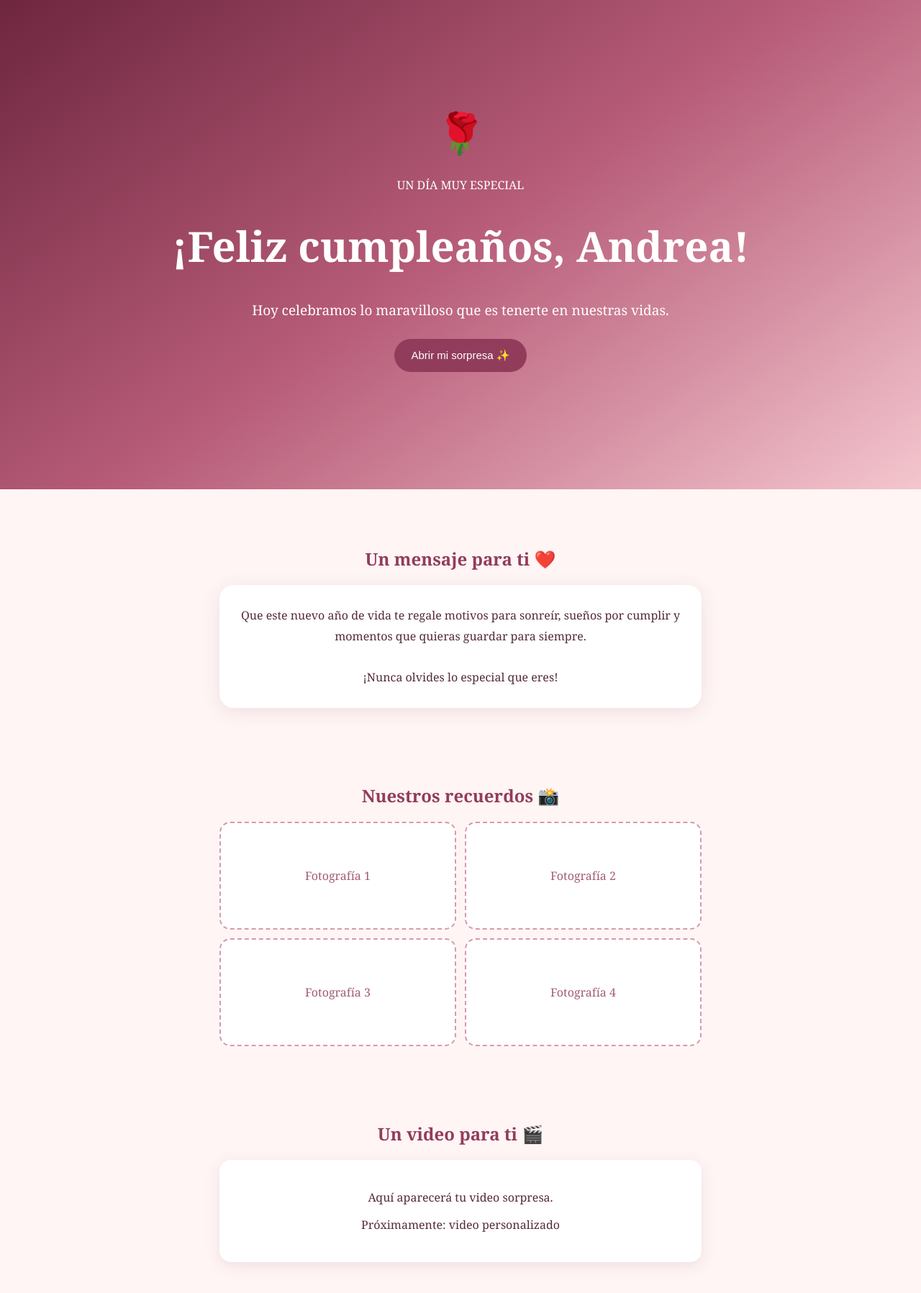
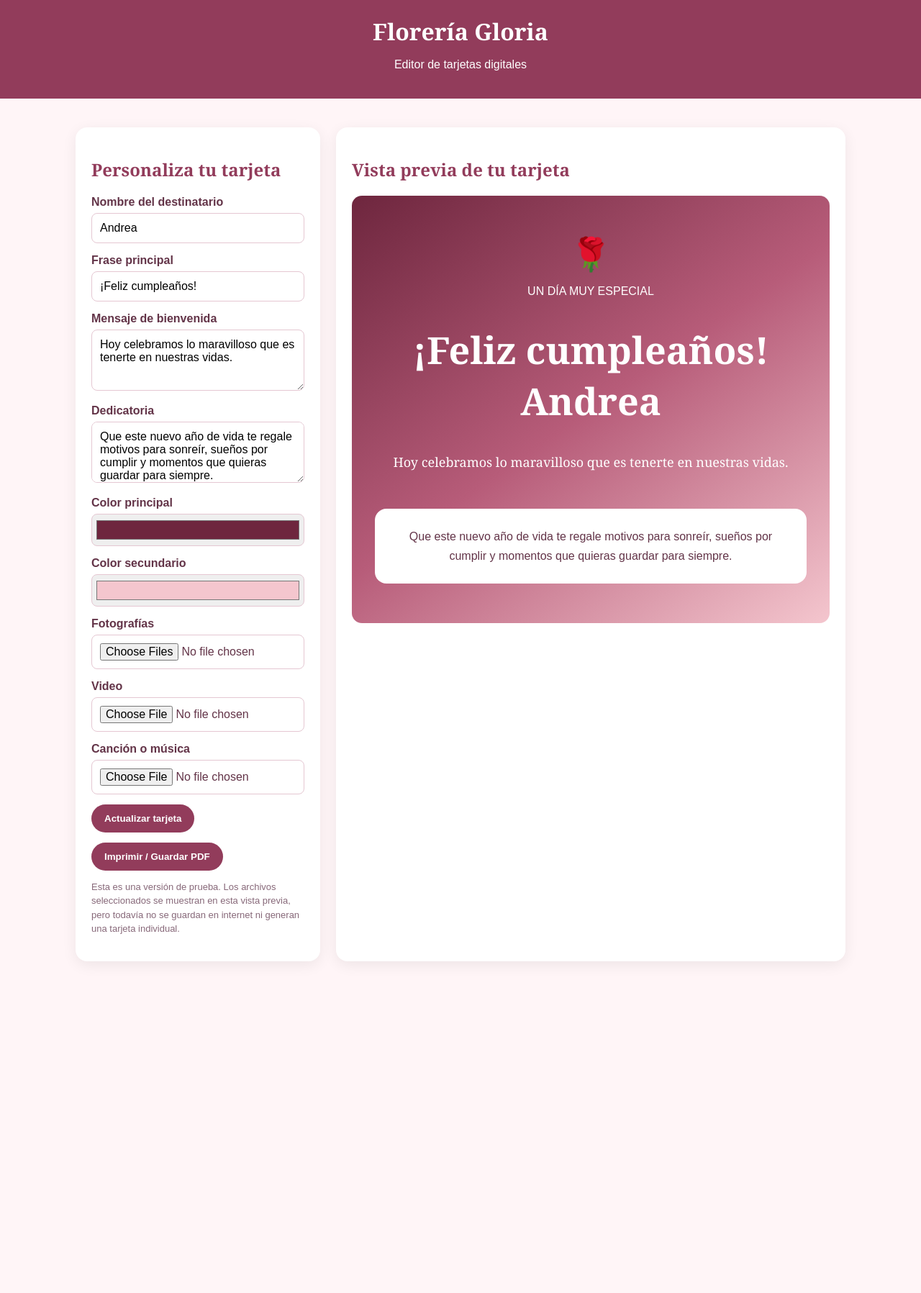
Before and after one commit to decoflor2000-blip/floreria-gloria-digital, a plain HTML site: page index.html in a window 1280 px wide. Shown: the top 1797 px of the page at 72% size. After the commit the page ends 1376 px from the top, so only its background shows below. Drawn offline with Linux system fonts and the light colour scheme.

Commit message:
Crear editor personalizable de tarjetas

```diff
--- a/index.html
+++ b/index.html
@@ -3,153 +3,137 @@
 <head>
 <meta charset="UTF-8">
 <meta name="viewport" content="width=device-width, initial-scale=1.0">
-<title>Un cumpleaños para recordar | Florería Gloria</title>
+<title>Editor de tarjetas | Florería Gloria</title>
 <style>
 *{box-sizing:border-box}
-body{
- margin:0;
- font-family:Georgia,serif;
- background:#fff5f5;
- color:#542b3b;
- text-align:center;
-}
-.hero{
- min-height:85vh;
- padding:65px 20px;
- display:flex;
- flex-direction:column;
- align-items:center;
- justify-content:center;
- background:linear-gradient(145deg,#6e263e,#b75c79,#f4c6ce);
- color:white;
-}
-.rose{font-size:55px;animation:float 3s infinite ease-in-out}
-h1{font-size:clamp(35px,8vw,58px);margin:18px 0}
-.subtitle{font-size:19px}
-.section{max-width:720px;margin:35px auto;padding:25px}
-h2{color:#923c5b}
-.message{
- background:white;padding:28px;border-radius:20px;
- box-shadow:0 5px 25px #8b526022;line-height:1.8;
-}
-.gallery{display:grid;grid-template-columns:1fr 1fr;gap:12px}
-.photo{
- min-height:150px;border:2px dashed #d69aab;
- border-radius:15px;background:#fff;
- display:flex;align-items:center;justify-content:center;
- padding:15px;color:#a35b74;
-}
-.media{
- background:white;border-radius:16px;padding:25px;
- margin:15px 0;box-shadow:0 5px 20px #8b526022;
-}
-button{
- border:0;border-radius:30px;padding:14px 23px;
- margin:8px;background:#923c5b;color:white;
- font-size:15px;cursor:pointer;
-}
-button:hover{opacity:.85}
-.share{background:#247b56}
-footer{padding:35px;background:#542b3b;color:white}
-footer strong{color:#f5c9a2}
-@keyframes float{
- 50%{transform:translateY(-12px) rotate(5deg)}
-}
-.confetti{
- position:fixed;top:-20px;pointer-events:none;
- animation:fall 4s linear forwards;z-index:10;
-}
-@keyframes fall{to{transform:translateY(110vh) rotate(720deg);opacity:0}}
+body{margin:0;font-family:Arial,sans-serif;background:#fff5f7;color:#633448}
+header{background:#923c5b;color:white;padding:22px;text-align:center}
+header h1{margin:0;font-family:Georgia,serif}
+main{max-width:1100px;margin:25px auto;padding:15px;display:grid;grid-template-columns:340px 1fr;gap:22px}
+.panel,.preview{background:white;border-radius:16px;padding:22px;box-shadow:0 5px 20px #00000012}
+h2{font-family:Georgia,serif;color:#923c5b}
+label{display:block;font-weight:bold;margin:15px 0 6px}
+input,textarea,select{width:100%;padding:11px;border:1px solid #e5c7d2;border-radius:8px;font:inherit}
+textarea{min-height:85px;resize:vertical}
+input[type=color]{height:45px;padding:4px}
+button{border:0;border-radius:25px;padding:12px 18px;background:#923c5b;color:white;cursor:pointer;margin-top:14px;font-weight:bold}
+button:hover{opacity:.88}
+#tarjeta{min-height:500px;border-radius:14px;padding:55px 25px;text-align:center;color:white;background:linear-gradient(145deg,#6e263e,#b75c79,#f4c6ce);display:flex;flex-direction:column;align-items:center;justify-content:center}
+#tarjeta h1{font: bold clamp(30px,5vw,52px) Georgia,serif;margin:20px 0}
+#tarjeta .sub{font:18px Georgia,serif}
+#tarjeta .dedicatoria{background:white;color:#633448;border-radius:16px;padding:25px;margin-top:35px;max-width:600px;line-height:1.7}
+#tarjeta img{max-width:100%;max-height:300px;object-fit:contain;border-radius:12px;margin-top:18px}
+#tarjeta video{max-width:100%;margin-top:18px;border-radius:12px}
+#tarjeta audio{max-width:100%;margin-top:18px}
+#tarjeta .flor{font-size:45px}
+.nota{font-size:13px;color:#876879;line-height:1.5}
+@media(max-width:750px){main{grid-template-columns:1fr;margin:10px}.preview{padding:12px}#tarjeta{min-height:430px;padding:35px 15px}}
 </style>
 </head>
 <body>
-
-<header class="hero">
- <div class="rose">🌹</div>
- <p>UN DÍA MUY ESPECIAL</p>
- <h1>¡Feliz cumpleaños, Andrea!</h1>
- <p class="subtitle">Hoy celebramos lo maravilloso que es tenerte en nuestras vidas.</p>
- <button onclick="celebrar()">Abrir mi sorpresa ✨</button>
+<header>
+<h1>Florería Gloria</h1>
+<p>Editor de tarjetas digitales</p>
 </header>
 
-<section class="section">
- <h2>Un mensaje para ti ❤️</h2>
- <div class="message">
-  Que este nuevo año de vida te regale motivos para sonreír,
-  sueños por cumplir y momentos que quieras guardar para siempre.
-  <br><br>
-  ¡Nunca olvides lo especial que eres!
- </div>
+<main>
+<section class="panel">
+<h2>Personaliza tu tarjeta</h2>
+
+<label>Nombre del destinatario</label>
+<input id="nombre" value="Andrea" placeholder="Escribe un nombre">
+
+<label>Frase principal</label>
+<input id="frase" value="¡Feliz cumpleaños!" placeholder="Ej. ¡Feliz cumpleaños!">
+
+<label>Mensaje de bienvenida</label>
+<textarea id="saludo">Hoy celebramos lo maravilloso que es tenerte en nuestras vidas.</textarea>
+
+<label>Dedicatoria</label>
+<textarea id="dedicatoria">Que este nuevo año de vida te regale motivos para sonreír, sueños por cumplir y momentos que quieras guardar para siempre.</textarea>
+
+<label>Color principal</label>
+<input type="color" id="color1" value="#6e263e">
+
+<label>Color secundario</label>
+<input type="color" id="color2" value="#f4c6ce">
+
+<label>Fotografías</label>
+<input type="file" id="fotos" accept="image/*" multiple>
+
+<label>Video</label>
+<input type="file" id="video" accept="video/*">
+
+<label>Canción o música</label>
+<input type="file" id="musica" accept="audio/*">
+
+<button onclick="actualizar()">Actualizar tarjeta</button>
+<button onclick="window.print()">Imprimir / Guardar PDF</button>
+<p class="nota">Esta es una versión de prueba. Los archivos seleccionados se muestran en esta vista previa, pero todavía no se guardan en internet ni generan una tarjeta individual.</p>
 </section>
 
-<section class="section">
- <h2>Nuestros recuerdos 📸</h2>
- <div class="gallery">
-  <div class="photo">Fotografía 1</div>
-  <div class="photo">Fotografía 2</div>
-  <div class="photo">Fotografía 3</div>
-  <div class="photo">Fotografía 4</div>
- </div>
+<section class="preview">
+<h2>Vista previa de tu tarjeta</h2>
+<div id="tarjeta">
+<div class="flor">🌹</div>
+<p>UN DÍA MUY ESPECIAL</p>
+<h1 id="vistaFrase">¡Feliz cumpleaños, Andrea!</h1>
+<p class="sub" id="vistaSaludo">Hoy celebramos lo maravilloso que es tenerte en nuestras vidas.</p>
+<div id="vistaFotos"></div>
+<div id="vistaVideo"></div>
+<div id="vistaMusica"></div>
+<div class="dedicatoria" id="vistaDedicatoria">Que este nuevo año de vida te regale motivos para sonreír, sueños por cumplir y momentos que quieras guardar para siempre.</div>
+</div>
 </section>
-
-<section class="section">
- <h2>Un video para ti 🎬</h2>
- <div class="media">
-  <p>Aquí aparecerá tu video sorpresa.</p>
-  <p>Próximamente: video personalizado</p>
- </div>
-</section>
-
-<section class="section">
- <h2>Nuestra canción 🎵</h2>
- <div class="media">
-  <p>Una canción que nos recuerda a ti.</p>
-  <p>Próximamente: reproductor de música</p>
- </div>
-</section>
-
-<section class="section">
- <h2>Comparte esta sorpresa 💌</h2>
- <p>Los momentos bonitos también merecen compartirse.</p>
- <button class="share" onclick="compartir()">Compartir tarjeta</button>
- <button onclick="copiar()">Copiar enlace</button>
-</section>
-
-<footer>
- <p>Una experiencia creada con cariño por</p>
- <strong>Florería Gloria 🌹</strong>
-</footer>
+</main>
 
 <script>
-function celebrar(){
- for(let i=0;i<35;i++){
-  let e=document.createElement("div");
-  e.className="confetti";
-  e.textContent=["🌸","🌹","✨","💗","🎉"][Math.floor(Math.random()*5)];
-  e.style.left=Math.random()*100+"vw";
-  e.style.animationDelay=Math.random()*2+"s";
-  document.body.appendChild(e);
-  setTimeout(()=>e.remove(),5000);
- }
+const $=id=>document.getElementById(id);
+
+function actualizar(){
+const nombre=$("nombre").value.trim()||"";
+$("vistaFrase").textContent=$("frase").value+" "+nombre;
+$("vistaSaludo").textContent=$("saludo").value;
+$("vistaDedicatoria").textContent=$("dedicatoria").value;
+$("tarjeta").style.background=
+`linear-gradient(145deg, ${$("color1").value}, #b75c79, ${$("color2").value})`;
 }
-async function compartir(){
- const data={
-  title:"Un cumpleaños para recordar",
-  text:"Te comparto esta sorpresa de Florería Gloria",
-  url:location.href
- };
- if(navigator.share){
-  try{await navigator.share(data)}catch(e){}
- }else{copiar()}
+
+$("fotos").addEventListener("change",e=>{
+$("vistaFotos").innerHTML="";
+[...e.target.files].forEach(file=>{
+const img=document.createElement("img");
+img.src=URL.createObjectURL(file);
+$("vistaFotos").appendChild(img);
+});
+});
+
+$("video").addEventListener("change",e=>{
+$("vistaVideo").innerHTML="";
+const file=e.target.files[0];
+if(file){
+const video=document.createElement("video");
+video.src=URL.createObjectURL(file);
+video.controls=true;
+$("vistaVideo").appendChild(video);
 }
-async function copiar(){
- try{
-  await navigator.clipboard.writeText(location.href);
-  alert("¡Enlace copiado!");
- }catch(e){
-  alert("Copia el enlace desde la barra del navegador.");
- }
+});
+
+$("musica").addEventListener("change",e=>{
+$("vistaMusica").innerHTML="";
+const file=e.target.files[0];
+if(file){
+const audio=document.createElement("audio");
+audio.src=URL.createObjectURL(file);
+audio.controls=true;
+$("vistaMusica").appendChild(audio);
 }
+});
+
+["nombre","frase","saludo","dedicatoria","color1","color2"].forEach(id=>{
+$(id).addEventListener("input",actualizar);
+});
+actualizar();
 </script>
 </body>
 </html>
```
